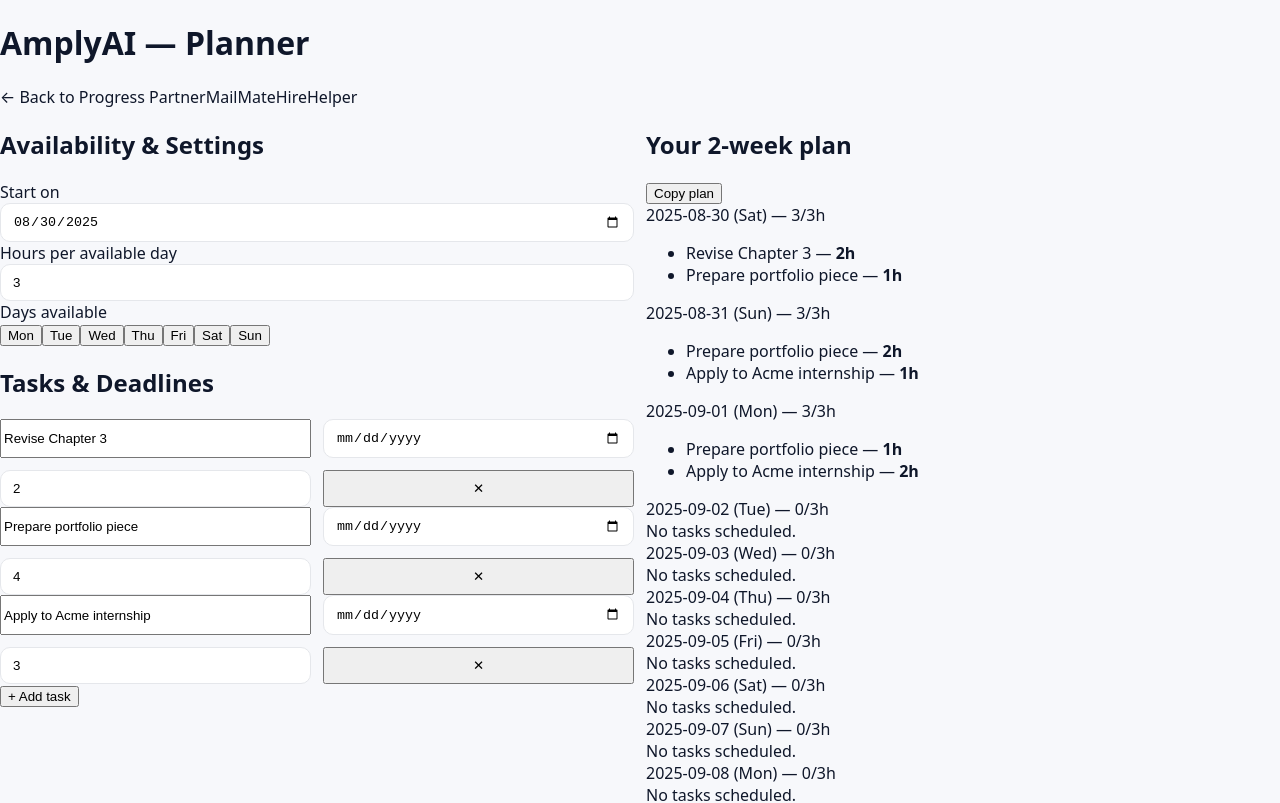
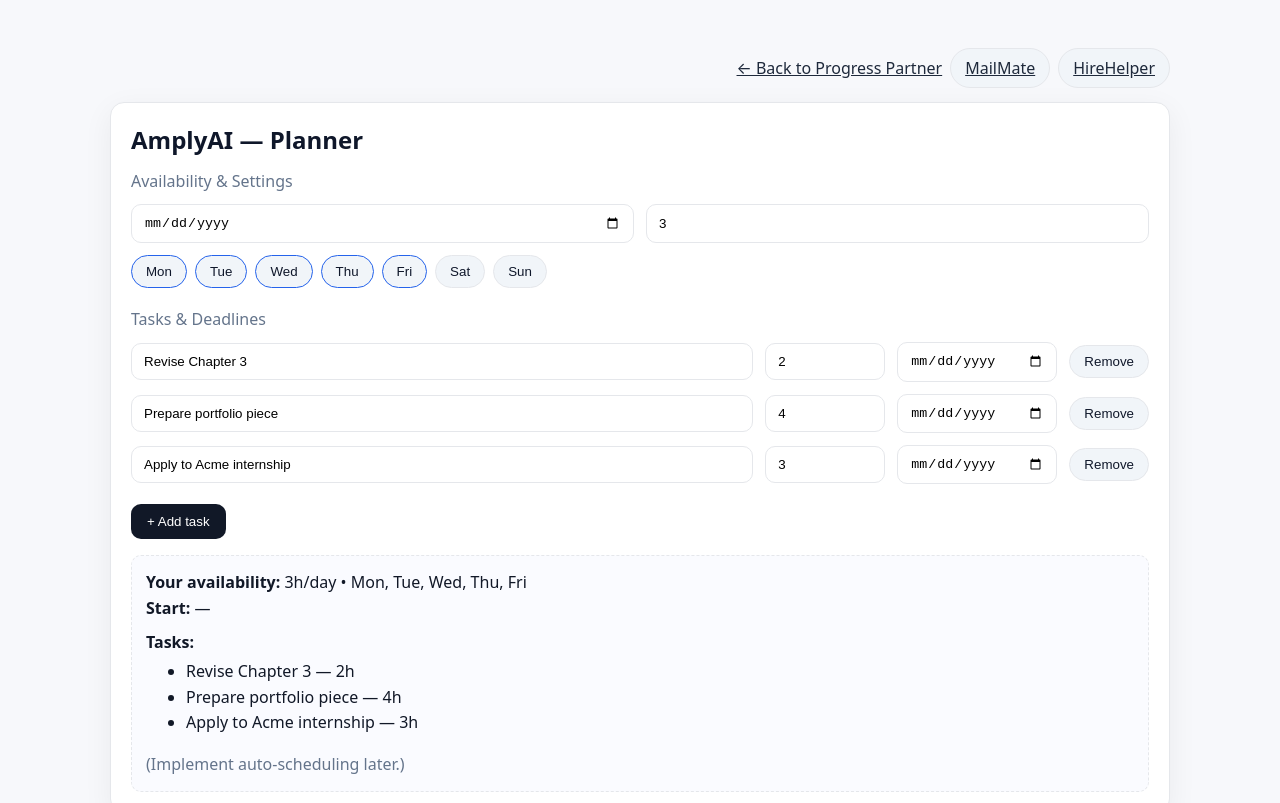
Before and after one commit to madevthevanthiran-maker/amplyai-chatbot, a Next.js app: page /planner in a window 1280 px wide. Shown: the top 803 px of the page. Built offline with nearby package versions, Linux system fonts and the light colour scheme.

Commit message:
Update planner.jsx

```diff
--- a/pages/planner.jsx
+++ b/pages/planner.jsx
@@ -1,255 +1,103 @@
 // pages/planner.jsx
 import Link from "next/link";
-import { useMemo, useState } from "react";
+import { useState } from "react";
 
-const DAYS = ["Mon", "Tue", "Wed", "Thu", "Fri", "Sat", "Sun"];
+export default function Planner(){
+  const [start, setStart] = useState("");
+  const [hours, setHours] = useState(3);
+  const [days, setDays] = useState(["Mon","Tue","Wed","Thu","Fri"]);
+  const [tasks, setTasks] = useState([
+    { name:"Revise Chapter 3", hours:2, due:"" },
+    { name:"Prepare portfolio piece", hours:4, due:"" },
+    { name:"Apply to Acme internship", hours:3, due:"" }
+  ]);
 
-function parseDate(v) {
-  const d = new Date(v);
-  return isNaN(d.getTime()) ? null : d;
+  function toggleDay(d){
+    setDays(prev => prev.includes(d) ? prev.filter(x=>x!==d) : [...prev, d]);
   }
 
-function dayIndex(date) {
-  // 0 = Mon ... 6 = Sun
-  const i = (date.getDay() + 6) % 7;
-  return i;
+  function addTask(){
+    setTasks(prev => [...prev, { name:"New Task", hours:1, due:"" }]);
   }
 
-export default function Planner() {
-  const [available, setAvailable] = useState(
-    DAYS.reduce((acc, d) => ((acc[d] = true), acc), {})
-  );
-  const [hoursPerDay, setHoursPerDay] = useState(3);
-
-  const [tasks, setTasks] = useState([
-    { title: "Revise Chapter 3", due: "", hours: 2 },
-    { title: "Prepare portfolio piece", due: "", hours: 4 },
-    { title: "Apply to Acme internship", due: "", hours: 3 },
-  ]);
-
-  const [startOn, setStartOn] = useState(() => {
-    const d = new Date();
-    // start next Monday if today is near week end? keep simple: start today
-    return d.toISOString().slice(0, 10);
-  });
-
-  function updateTask(i, key, value) {
-    setTasks((arr) => arr.map((t, idx) => (idx === i ? { ...t, [key]: value } : t)));
-  }
-
-  function addTask() {
-    setTasks((arr) => [...arr, { title: "", due: "", hours: 1 }]);
-  }
-
-  function removeTask(i) {
-    setTasks((arr) => arr.filter((_, idx) => idx !== i));
-  }
-
-  // core allocator: greedy spread across available days before each task's due
-  const plan = useMemo(() => {
-    // build next 14 days window (2 weeks) starting from startOn
-    const startDate = parseDate(startOn) || new Date();
-    const horizonDays = 14;
-    const calendar = Array.from({ length: horizonDays }, (_, k) => {
-      const d = new Date(startDate);
-      d.setDate(d.getDate() + k);
-      const dayName = DAYS[dayIndex(d)];
-      const isAvail = !!available[dayName];
-      return {
-        date: d,
-        key: d.toISOString().slice(0, 10),
-        dayName,
-        cap: isAvail ? hoursPerDay : 0,
-        used: 0,
-        slots: [],
-      };
-    });
-
-    const sortedTasks = tasks
-      .map((t) => ({
-        ...t,
-        dueDate: t.due ? parseDate(t.due) : null,
-        remaining: Math.max(0, Number(t.hours) || 0),
-      }))
-      .filter((t) => t.title && t.remaining > 0);
-
-    sortedTasks.sort((a, b) => {
-      if (!a.dueDate && !b.dueDate) return 0;
-      if (!a.dueDate) return 1;
-      if (!b.dueDate) return -1;
-      return a.dueDate - b.dueDate;
-    });
-
-    for (const task of sortedTasks) {
-      for (let i = 0; i < calendar.length && task.remaining > 0; i++) {
-        const c = calendar[i];
-        // must schedule on/before due if present
-        if (task.dueDate && c.date > task.dueDate) break;
-        const free = Math.max(0, c.cap - c.used);
-        if (free <= 0) continue;
-        const assign = Math.min(free, task.remaining, 2); // chunk max 2h per day per task
-        if (assign > 0) {
-          c.slots.push({ title: task.title, hours: assign });
-          c.used += assign;
-          task.remaining -= assign;
-        }
-      }
-    }
-
-    return calendar.filter((d) => d.cap > 0);
-  }, [available, hoursPerDay, tasks, startOn]);
-
-  function copyPlan() {
-    const lines = [];
-    for (const d of plan) {
-      if (d.slots.length === 0) continue;
-      lines.push(`${d.key} (${d.dayName})`);
-      d.slots.forEach((s) => lines.push(`  • ${s.title} — ${s.hours}h`));
-      lines.push("");
-    }
-    navigator.clipboard.writeText(lines.join("\n")).then(() => {
-      alert("Plan copied to clipboard ✅");
-    });
+  function removeTask(i){
+    setTasks(prev => prev.filter((_,idx)=>idx!==i));
   }
 
   return (
-    <div className="min-h-screen bg-gray-50">
-      <header className="sticky top-0 z-10 border-b bg-white">
-        <div className="mx-auto flex max-w-5xl items-center justify-between px-4 py-4">
-          <h1 className="text-xl font-semibold">
-            AmplyAI — <span className="text-indigo-600">Planner</span>
-          </h1>
-          <nav className="flex gap-2">
-            <Link href="/" className="rounded-lg border px-3 py-1.5 text-sm hover:bg-gray-50">
-              ← Back to Progress Partner
-            </Link>
-            <Link href="/email" className="rounded-lg border px-3 py-1.5 text-sm hover:bg-gray-50">
-              MailMate
-            </Link>
-            <Link href="/hire-helper" className="rounded-lg border px-3 py-1.5 text-sm hover:bg-gray-50">
-              HireHelper
-            </Link>
-          </nav>
+    <main className="app">
+      <div className="backbar">
+        <Link href="/">← Back to Progress Partner</Link>
+        <Link className="pill-link" href="/email">MailMate</Link>
+        <Link className="pill-link" href="/hire-helper">HireHelper</Link>
       </div>
-      </header>
 
-      <main className="mx-auto max-w-5xl px-4 py-8">
-        <div className="grid gap-6 lg:grid-cols-2">
-          {/* Left: inputs */}
-          <section className="rounded-2xl border bg-white p-6 shadow-sm">
-            <h2 className="mb-4 text-lg font-medium">Availability & Settings</h2>
+      <div className="page">
+        <h2 className="section-title">AmplyAI — Planner</h2>
 
-            <label className="block text-sm text-gray-700">Start on</label>
-            <input
-              type="date"
-              className="mb-3 w-full rounded-lg border px-3 py-2"
-              value={startOn}
-              onChange={(e) => setStartOn(e.target.value)}
-            />
-
-            <label className="block text-sm text-gray-700">Hours per available day</label>
-            <input
-              type="number"
-              min={1}
-              max={12}
-              className="mb-4 w-full rounded-lg border px-3 py-2"
-              value={hoursPerDay}
-              onChange={(e) => setHoursPerDay(Number(e.target.value || 0))}
-            />
-
-            <div className="mb-4">
-              <div className="text-sm font-medium text-gray-700 mb-1">Days available</div>
-              <div className="flex flex-wrap gap-2">
-                {DAYS.map((d) => (
+        <div className="grid">
+          <div className="full" style={{color:"var(--muted)"}}>Availability & Settings</div>
+          <input type="date" value={start} onChange={(e)=>setStart(e.target.value)} />
+          <input type="number" min={1} max={12} value={hours} onChange={(e)=>setHours(Number(e.target.value))} />
+          <div className="full" style={{display:"flex", gap:8, flexWrap:"wrap"}}>
+            {["Mon","Tue","Wed","Thu","Fri","Sat","Sun"].map(d => (
               <button
                 key={d}
                 type="button"
-                    onClick={() => setAvailable((a) => ({ ...a, [d]: !a[d] }))}
-                    className={`rounded-full border px-3 py-1 text-sm ${
-                      available[d] ? "bg-indigo-50 border-indigo-200 text-indigo-700" : "bg-white"
-                    }`}
+                onClick={()=>toggleDay(d)}
+                className="pill-link"
+                style={{borderColor: days.includes(d) ? "#2563eb" : "var(--border)"}}
               >
                 {d}
               </button>
             ))}
           </div>
-            </div>
 
-            <h2 className="mt-6 mb-3 text-lg font-medium">Tasks & Deadlines</h2>
-            <div className="space-y-3">
-              {tasks.map((t, i) => (
-                <div key={i} className="grid gap-2 sm:grid-cols-12">
+          <div className="full" style={{color:"var(--muted)", marginTop:8}}>Tasks & Deadlines</div>
+
+          {tasks.map((t, i)=>(
+            <div key={i} className="grid full" style={{gridTemplateColumns:"2fr 120px 160px auto", alignItems:"center"}}>
               <input
-                    className="sm:col-span-6 rounded-lg border px-3 py-2"
-                    placeholder="Task (e.g., Revise Chapter 3)"
-                    value={t.title}
-                    onChange={(e) => updateTask(i, "title", e.target.value)}
-                  />
-                  <input
-                    type="date"
-                    className="sm:col-span-3 rounded-lg border px-3 py-2"
-                    value={t.due}
-                    onChange={(e) => updateTask(i, "due", e.target.value)}
+                type="text"
+                value={t.name}
+                onChange={(e)=>setTasks(prev => prev.map((x,idx)=> idx===i ? {...x, name:e.target.value} : x))}
+                placeholder="Task name"
               />
               <input
                 type="number"
                 min={1}
-                    className="sm:col-span-2 rounded-lg border px-3 py-2"
+                max={12}
                 value={t.hours}
-                    onChange={(e) => updateTask(i, "hours", Number(e.target.value || 0))}
+                onChange={(e)=>setTasks(prev => prev.map((x,idx)=> idx===i ? {...x, hours:Number(e.target.value)} : x))}
+                placeholder="Hours"
               />
-                  <button
-                    type="button"
-                    onClick={() => removeTask(i)}
-                    className="sm:col-span-1 rounded-lg border px-3 py-2 hover:bg-gray-50"
-                  >
-                    ✕
-                  </button>
+              <input
+                type="date"
+                value={t.due}
+                onChange={(e)=>setTasks(prev => prev.map((x,idx)=> idx===i ? {...x, due:e.target.value} : x))}
+                placeholder="Due date"
+              />
+              <button type="button" className="pill-link" onClick={()=>removeTask(i)}>Remove</button>
             </div>
           ))}
-              <button type="button" onClick={addTask} className="rounded-lg border px-3 py-2 hover:bg-gray-50">
-                + Add task
-              </button>
+
+          <div className="full" style={{marginTop:8}}>
+            <button type="button" className="btn" onClick={addTask}>+ Add task</button>
           </div>
-          </section>
-
-          {/* Right: plan */}
-          <section className="rounded-2xl border bg-white p-6 shadow-sm">
-            <div className="mb-4 flex items-center justify-between">
-              <h2 className="text-lg font-medium">Your 2-week plan</h2>
-              <button onClick={copyPlan} className="rounded-lg border px-3 py-2 text-sm hover:bg-gray-50">
-                Copy plan
-              </button>
         </div>
 
-            <div className="space-y-4">
-              {plan.map((d) => (
-                <div key={d.key} className="rounded-xl border p-3">
-                  <div className="mb-2 text-sm font-semibold">
-                    {d.key} ({d.dayName}) — {d.used}/{d.cap}h
-                  </div>
-                  {d.slots.length === 0 ? (
-                    <div className="text-sm text-gray-500">No tasks scheduled.</div>
-                  ) : (
-                    <ul className="list-disc pl-5 text-sm">
-                      {d.slots.map((s, i) => (
-                        <li key={i}>
-                          {s.title} — <strong>{s.hours}h</strong>
-                        </li>
+        <div style={{marginTop:16}} className="preview">
+          <strong>Your availability:</strong> {hours}h/day • {days.join(", ")}
+          <div><strong>Start:</strong> {start || "—"}</div>
+          <div style={{marginTop:8}}><strong>Tasks:</strong></div>
+          <ul style={{marginTop:4}}>
+            {tasks.map((t,i)=>(
+              <li key={i}>{t.name} — {t.hours}h {t.due ? ` • due ${t.due}` : ""}</li>
             ))}
           </ul>
-                  )}
+          <div style={{color:"var(--muted)", marginTop:10}}>(Implement auto-scheduling later.)</div>
         </div>
-              ))}
-            </div>
-
-            <p className="mt-4 text-xs text-gray-500">
-              Tip: hours are chunked in ≤2h blocks per task to avoid burnout. Adjust tasks/days and the plan will
-              update instantly.
-            </p>
-          </section>
       </div>
     </main>
-    </div>
   );
 }
```
Lines whose indentation alone changed are shown as unchanged.
